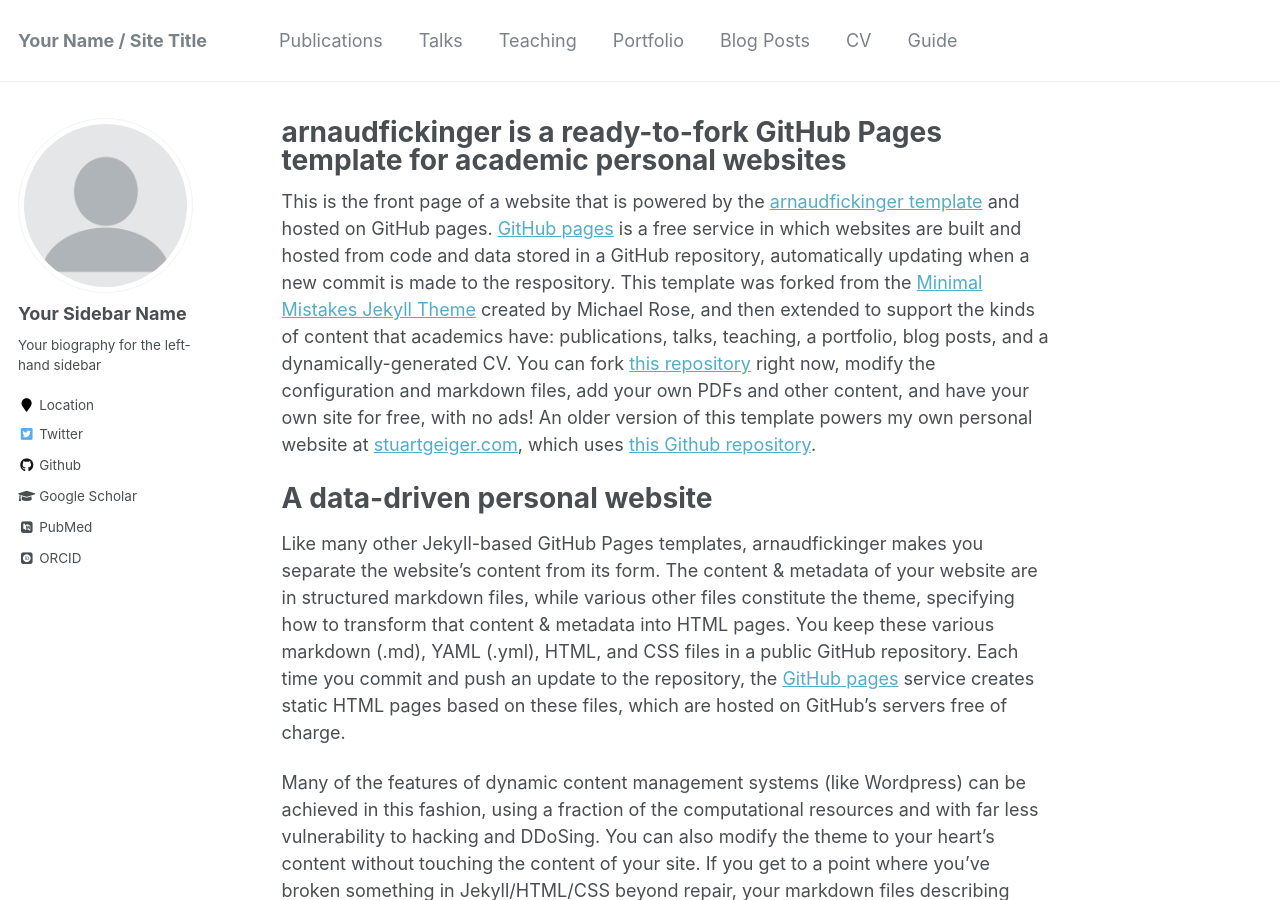
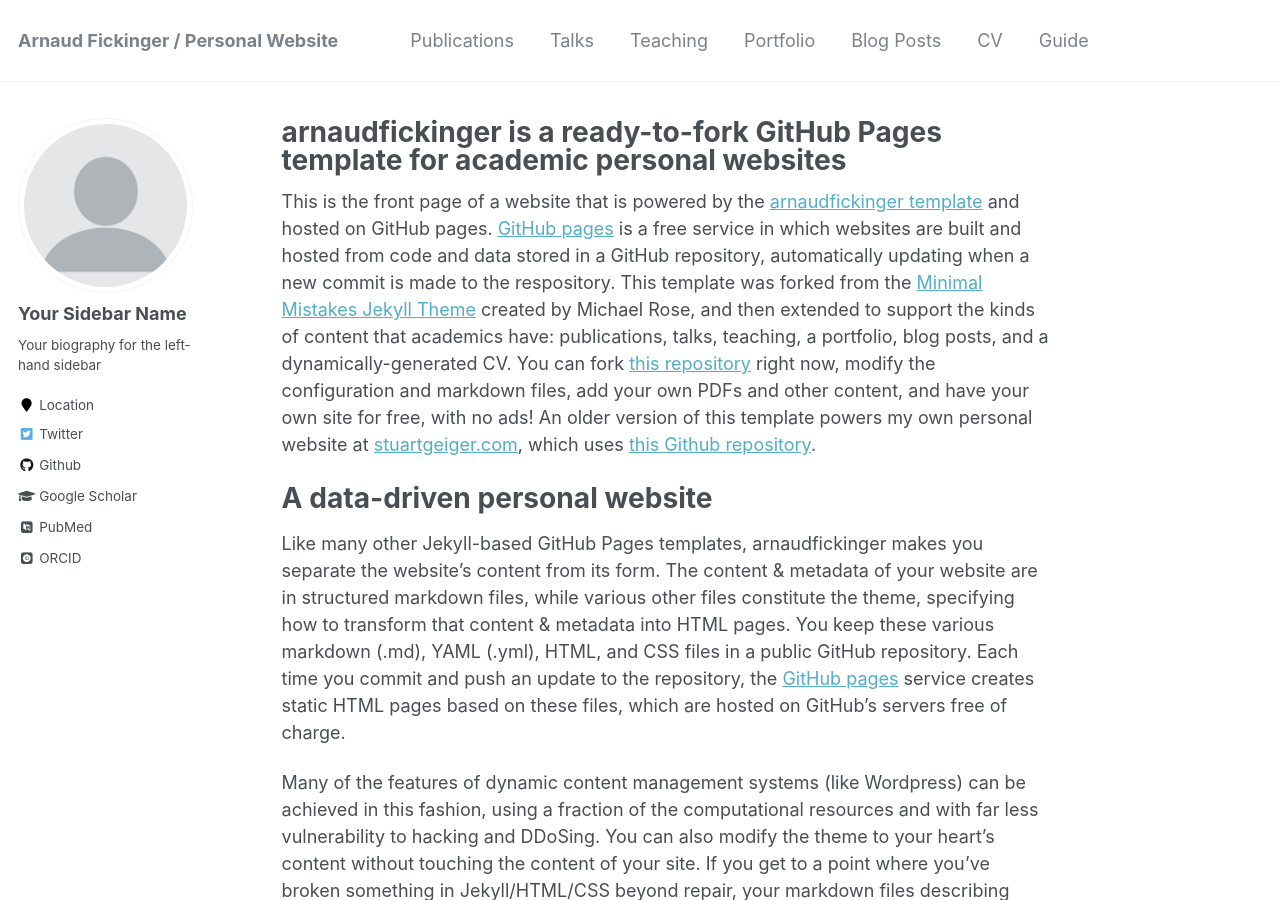
Before and after one commit to ArnaudFickinger/arnaudfickinger.github.io, a Jekyll site: the page built from _pages/about.md, in a window 1280 px wide and 900 px high. Built offline with Jekyll 4.4.1, drawn with Linux system fonts in a browser that asks for light colours; some web fonts are replaced; some of the changed text lies outside the part shown.

Commit message:
change metadata

```diff
--- a/_config.yml
+++ b/_config.yml
@@ -7,13 +7,13 @@
 
 # Site Settings
 locale                   : "en-US"
-title                    : "Your Name / Site Title"
+title                    : "Arnaud Fickinger / Personal Website"
 title_separator          : "-"
-name                     : &name "Your Name"
-description              : &description "personal description"
+name                     : &name "Arnaud Fickinger"
+description              : &description "PhD Student at UC Berkeley"
 url                      : https://arnaudfickinger.github.io # the base hostname & protocol for your site e.g. "https://mmistakes.github.io"
 baseurl                  : "" # the subpath of your site, e.g. "/blog"
-repository               : "arnaudfickinger/arnaudfickinger.github.io"
+repository               : "arnaudfickinger.github.io"
 teaser                   :  # filename of teaser fallback teaser image placed in /images/, .e.g. "500x300.png"
 breadcrumbs              : false # true, false (default)
 words_per_minute         : 160
```
